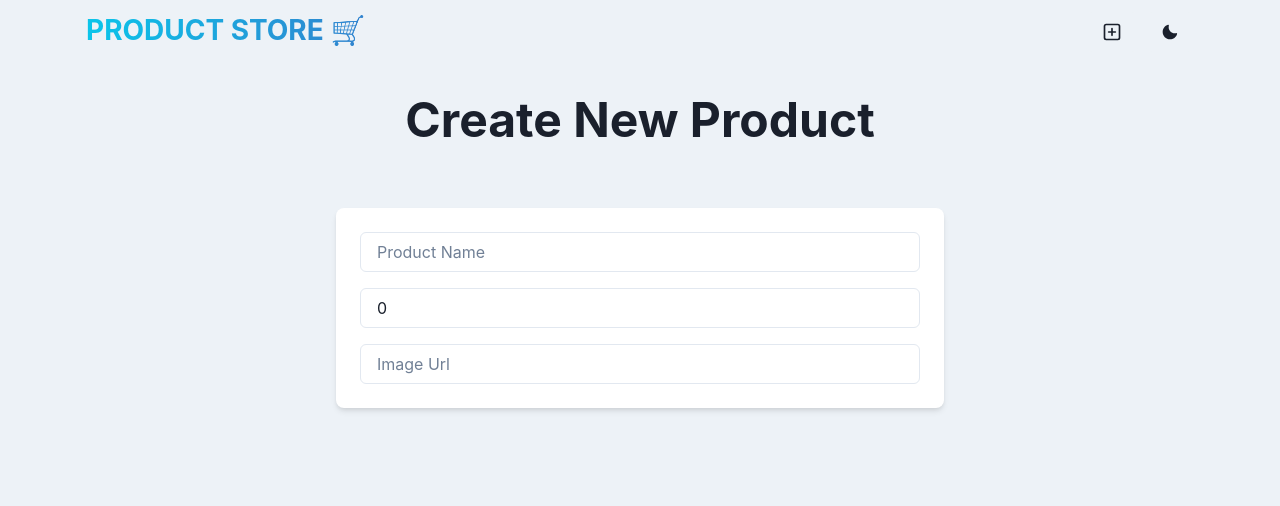
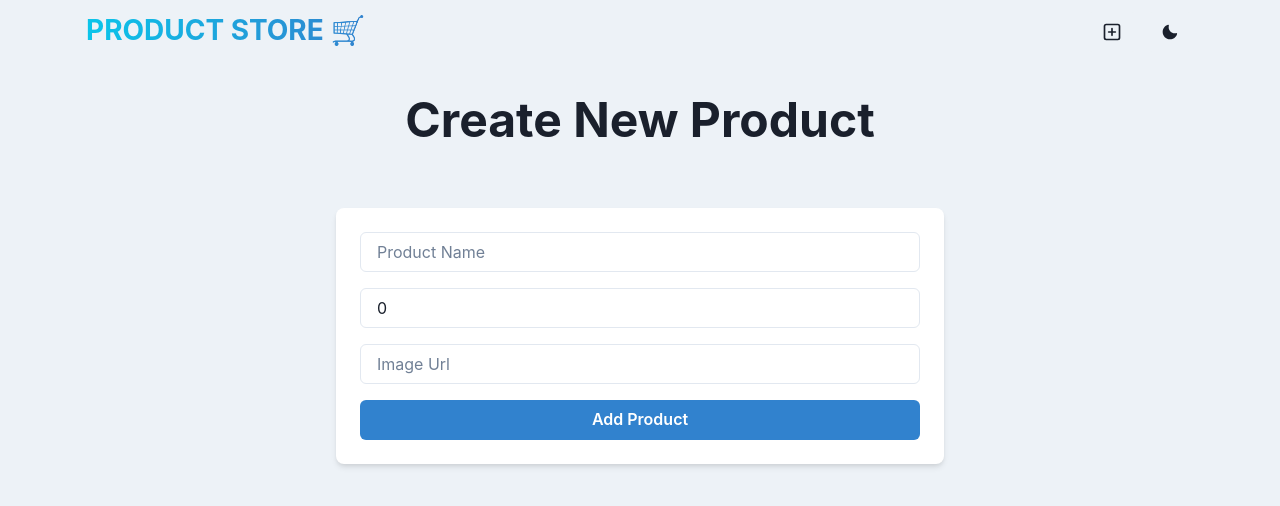
Before and after one commit to MirosBL45/mern-products, a React (Vite) app in the folder frontend/: page /create in a window 1280 px wide. Shown: the top 506 px of the page. Built offline with nearby package versions, Linux system fonts and the light colour scheme.

Commit message:
zustand added

```diff
--- a/frontend/package.json
+++ b/frontend/package.json
@@ -17,7 +17,8 @@
     "framer-motion": "^11.9.0",
     "react": "^18.3.1",
     "react-dom": "^18.3.1",
-    "react-router-dom": "^6.26.2"
+    "react-router-dom": "^6.26.2",
+    "zustand": "^5.0.0-rc.2"
   },
   "devDependencies": {
     "@eslint/js": "^9.9.0",
--- a/frontend/src/pages/CreatePage.tsx
+++ b/frontend/src/pages/CreatePage.tsx
@@ -2,6 +2,7 @@ import { useState } from 'react';
 import { ProductProps } from '../types';
 import {
   Box,
+  Button,
   Container,
   Heading,
   Input,
@@ -15,6 +16,16 @@ export default function CreatePage() {
     price: 0,
     image: '',
   });
+
+  function handleAddProduct() {
+    console.log(newProduct);
+
+    setNewProduct({
+      name: '',
+      price: 0,
+      image: '',
+    });
+  }
 
   return (
     <Container maxW={'container.sm'}>
@@ -58,6 +69,9 @@ export default function CreatePage() {
                 setNewProduct({ ...newProduct, image: e.target.value })
               }
             />
+            <Button colorScheme="blue" onClick={handleAddProduct} w="full">
+              Add Product
+            </Button>
           </VStack>
         </Box>
       </VStack>
```
Also changed, not shown: frontend/src/store/product.ts (added, +16 -0 lines), 1 other file (tests, documents, lock files or other folders).
